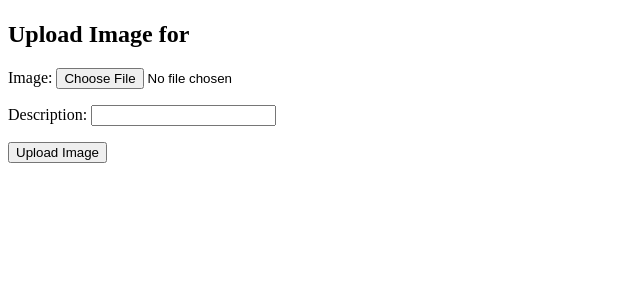
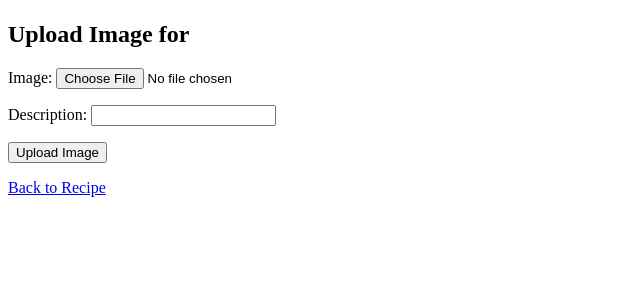
Before and after one commit to EpicMusicalLover/recipebook-quijencio-nathanieljoaquin, a Django app: template recipebook/ledger/templates/recipe_add_image.html in a window 1280 px wide. Shown: the part 45-345 px from the top of the page, without its empty margins (0-640 px from the left). Run offline with Django 5.2, Linux system fonts and the light colour scheme; the template is opened without the code that fills it: values that come from a table or form of the project are taken from there, others are empty.

Commit message:
added a return back link in the add image template

```diff
--- a/recipebook/ledger/templates/recipe_add_image.html
+++ b/recipebook/ledger/templates/recipe_add_image.html
@@ -9,4 +9,6 @@
     <button type="submit">Upload Image</button>
 </form>
 
+<a href="{% url 'ledger:recipe_detail' recipe.pk %}">Back to Recipe</a>
+
 {% endblock %}
--- a/recipebook/ledger/views.py
+++ b/recipebook/ledger/views.py
@@ -35,7 +35,7 @@ class RecipeImageCreateView(LoginRequiredMixin, CreateView):
         context['recipe'] = Recipe.objects.get(pk=recipe_pk)
         return context
     def get_success_url(self):
-        return reverse_lazy('url name', kwargs={ 'pk': self.object.pk })
+        return reverse_lazy('ledger:recipe_detail', kwargs={ 'pk': self.object.pk })
 
 
 # Create your views here.
```
Also changed, not shown: recipebook/ledger/migrations/0002_recipeimage.py (added), recipebook/sad_woof.jpg (added), recipebook/sad_woof_4DIFS9Q.jpg (added), recipebook/sad_woof_SQ6Dayo.jpg (added), recipebook/sad_woof_WKNZC69.jpg (added), recipebook/sad_woof_qon6OGV.jpg (added), recipebook/sad_woof_xXQdC4t.jpg (added).
